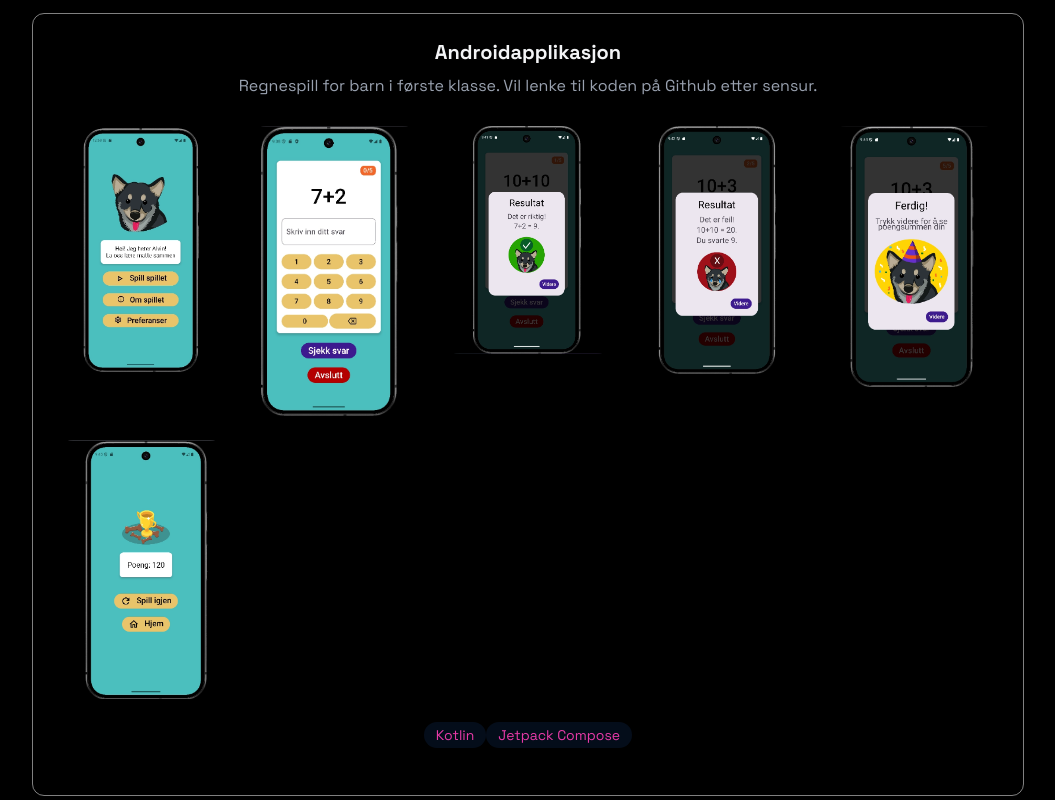
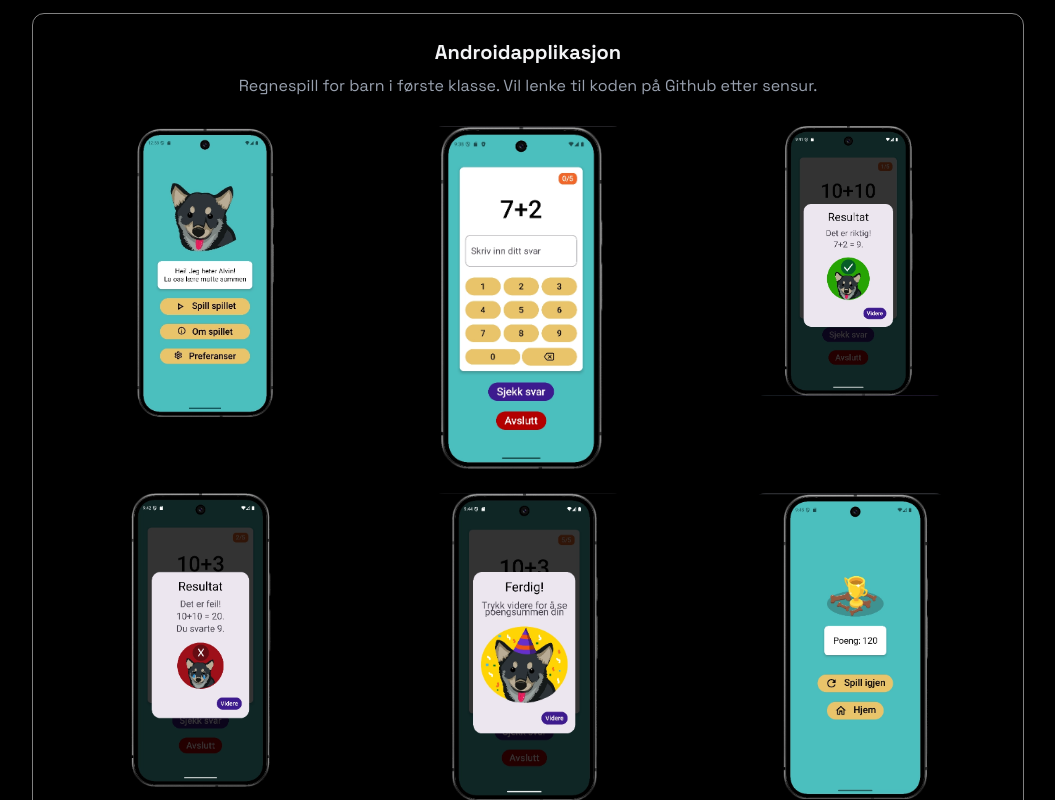
Before and after one commit to csselia/portfolio, a React (Vite) app: page / in a window 1280 px wide. Shown: the part 4380-5180 px from the top of the page, without its empty margins (112-1167 px from the left). Built offline with nearby package versions, Linux system fonts and the light colour scheme.

Commit message:
update row

```diff
--- a/src/components/sections/Projects.jsx
+++ b/src/components/sections/Projects.jsx
@@ -69,7 +69,7 @@ export const Projects = ()=>{
                     <h3 className="text-xl font-bold mb-2">Androidapplikasjon</h3>
                     <p className="text-gray-400 mb-4">Regnespill for barn i første klasse. Vil lenke til koden på Github etter sensur.
                     </p>
-                     <div className="grid grid-cols-5 mt-7 gap-6">
+                     <div className="grid grid-cols-3 mt-7 gap-6">
                         <img src={afd_15} alt="hovedbilde" className="w-50 rounded-2xl mx-auto hover:-translate-y-1 transition"/>
                         <img src={afd_15_1} alt="regnevindu" className="w-50 rounded-2xl mx-auto hover:-translate-y-1 transition"/>
                         <img src={afd_15_2} alt="riktig" className="w-50 rounded-2xl mx-auto hover:-translate-y-1 transition"/>
```
